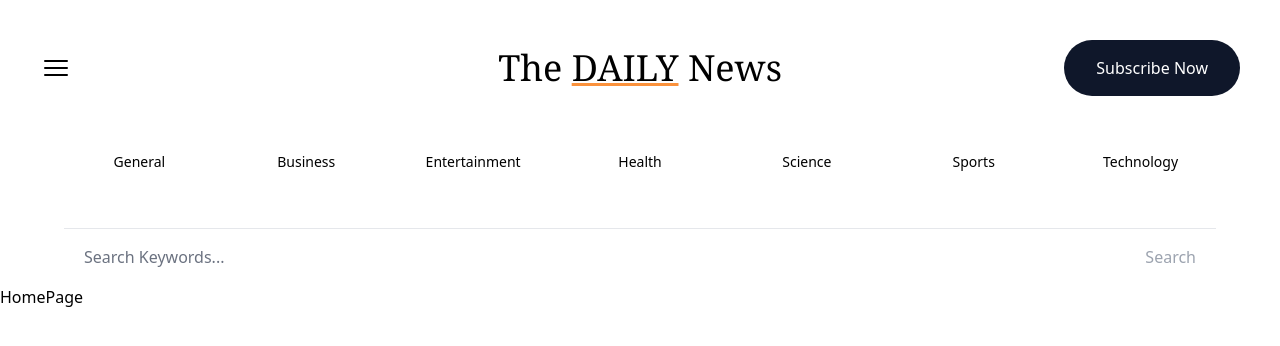
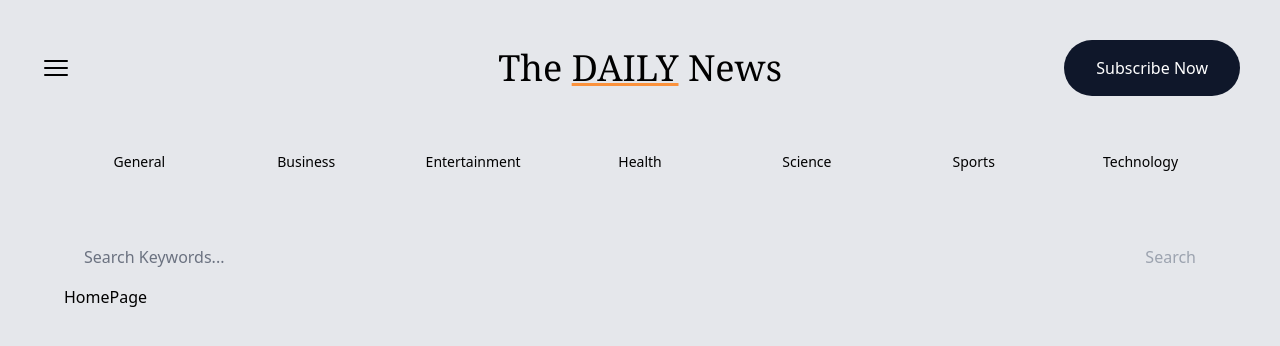
Before and after one commit to lucasmenke/tutorial-news-app, a Next.js app: page / in a window 1280 px wide. Shown: the top 346 px of the page. Built offline with nearby package versions, Linux system fonts and the light colour scheme.

Commit message:
style changes

```diff
--- a/app/layout.tsx
+++ b/app/layout.tsx
@@ -1,5 +1,5 @@
 import "../styles/globals.css";
-import Header from "./Header"
+import Header from "./Header";
 
 export default function RootLayout({
   children,
@@ -9,9 +9,9 @@ export default function RootLayout({
   return (
     <html>
       <head />
-      <body>
+      <body className="bg-gray-200 dark:bg-zinc-900 transition-all duration-700">
         <Header />
-        <div>{children}</div>
+        <div className="max-w-6xl mx-auto">{children}</div>
       </body>
     </html>
   );
```
